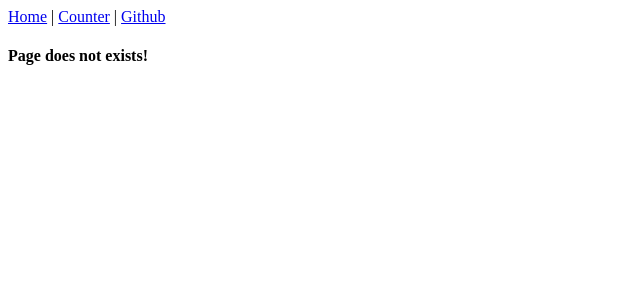
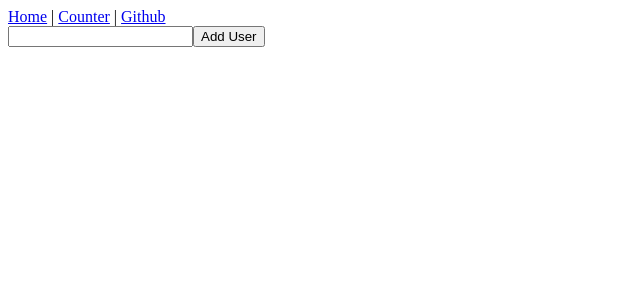
Before and after one commit to hawkydawky/react-exercises, a React (Create React App) app: page /users in a window 1280 px wide. Shown: the top 300 px of the page, without its empty margins (0-640 px from the left). Built offline with nearby package versions, Linux system fonts and the light colour scheme.

Commit message:
react-router-06

```diff
--- a/src/App.js
+++ b/src/App.js
@@ -1,18 +1,20 @@
 import { Routes, Route, Link } from 'react-router-dom';
 import { Welcome } from './Welcome';
 import { Counter } from './Counter';
+import { GithubUserList } from './GithubUserList';
 import { Githubuser } from './GithubUser';
 
 export function App() {
   return (
     <div>
       <nav>
-        <Link to="/">Home</Link> | <Link to="counter">Counter</Link> | <Link to="users/hawkydawky">Github</Link>
+        <Link to="/">Home</Link> | <Link to="counter">Counter</Link> | <Link to="users/">Github</Link>
       </nav>
 
       <Routes>
         <Route path='/' element={<Welcome name="Bernard" />} />
         <Route path='counter' element={<Counter />} />
+        <Route path='users/' element={<GithubUserList />} />
         <Route path='users/:username' element={<Githubuser />} />
         <Route path='*' element={<h4>Page does not exists!</h4>} />
       </Routes>
--- a/src/GithubUser.js
+++ b/src/GithubUser.js
@@ -21,7 +21,7 @@ export function Githubuser() {
             {data && <h2>{data.name}</h2> }
             {data && <a href={data.html_url}>{data.html_url}</a> }
             {data && <p>Public repo count: {data.public_repos}</p>}
-            <Link to="/">Back</Link>
+            <Link to="/users">Back</Link>
         </div>
     )
 }
--- /dev/null
+++ b/src/GithubUserList.js
@@ -0,0 +1,30 @@
+import { useState } from "react"
+import { Link } from "react-router-dom";
+
+export function GithubUserList () {
+    const [usersArr, setUsers] = useState([]);
+    const [inputValue, setInputValue] = useState("");
+
+    function handleAddUser() {
+        setUsers([...usersArr, inputValue]);
+        setInputValue("");
+    }
+
+        function handleInputChange(event) {
+            setInputValue(event.target.value);
+        }
+
+
+    return (
+        <div>
+            <input type="text" onChange={handleInputChange} value={inputValue}/>
+            <button onClick={handleAddUser}>Add User</button><ul>
+        {usersArr.map((username) => (
+          <li key={username}>
+            <Link to={`/users/${username}`}>{username}</Link>
+          </li>
+        ))}
+      </ul>
+        </div>
+    )
+}
```
